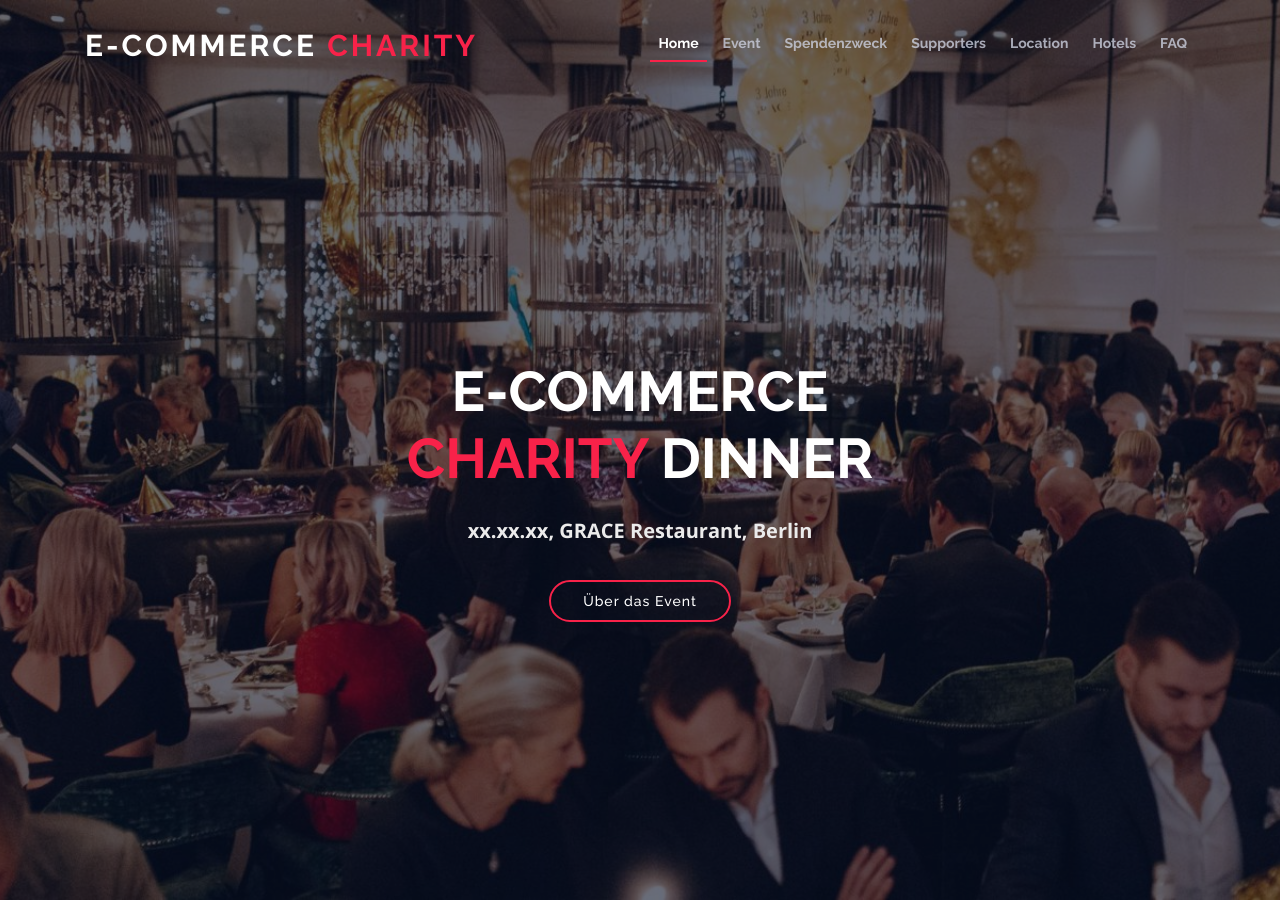
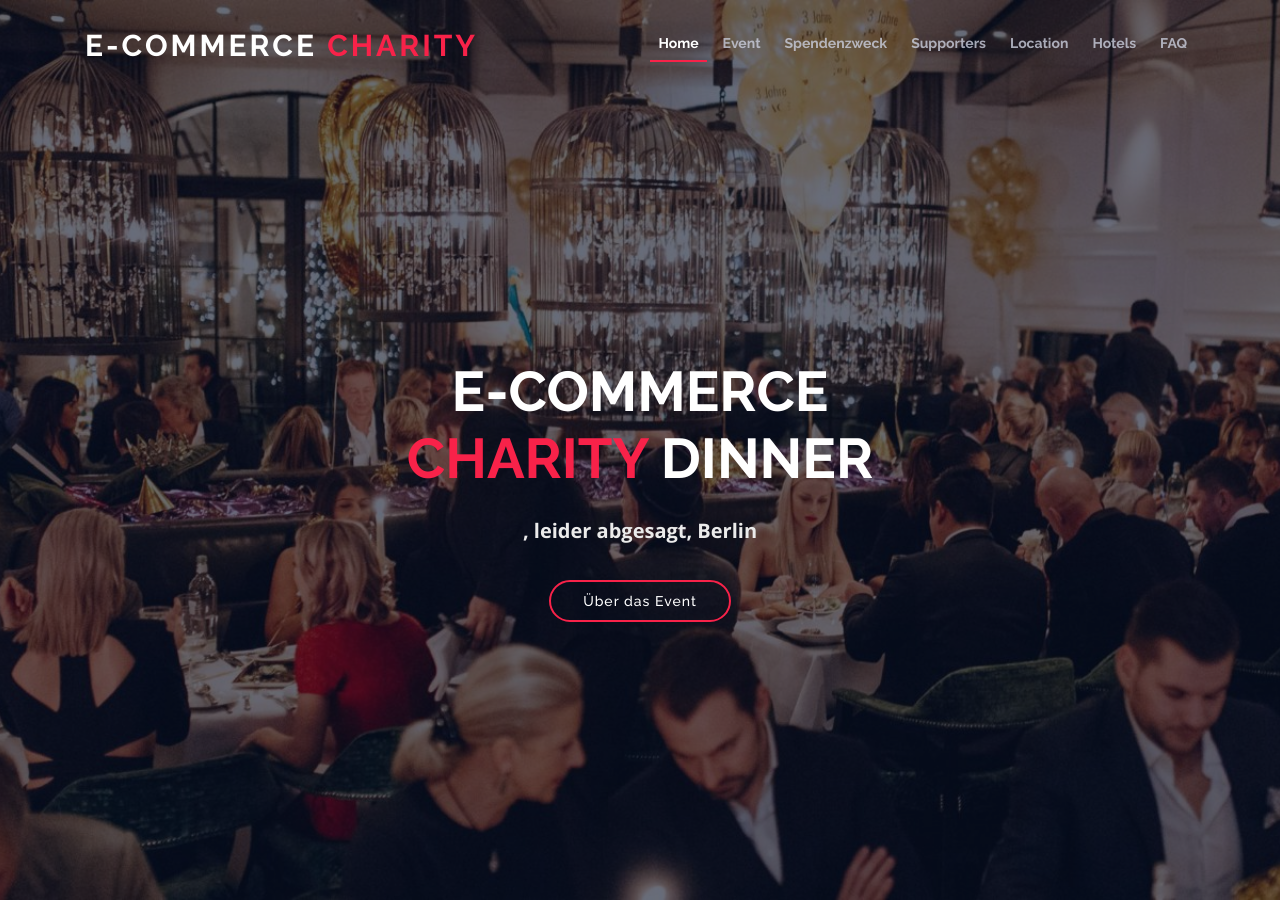
Before and after one commit to ScaleCommerce/ecommerce-charity.de, a Jekyll site: the page built from index.html, in a window 1280 px wide and 900 px high. Built offline with Jekyll 4.4.1, drawn with Linux system fonts in a browser that asks for light colours.

Commit message:
Update _config.yml

```diff
--- a/_config.yml
+++ b/_config.yml
@@ -2,9 +2,9 @@ title: E-Commerce Charity 2020
 description: |
   Leider müssen wir unseren Abend zu Gunsten der DKJS absagen!
 email: info@scale.sc
-location: GRACE Restaurant
+location: leider abgesagt
 charity: Technovation Girls Germany
-date: xx.xx.xx
+date:
 city: Berlin
 baseurl: "/"
 url: "https://ecommerce-charity.de"
```
